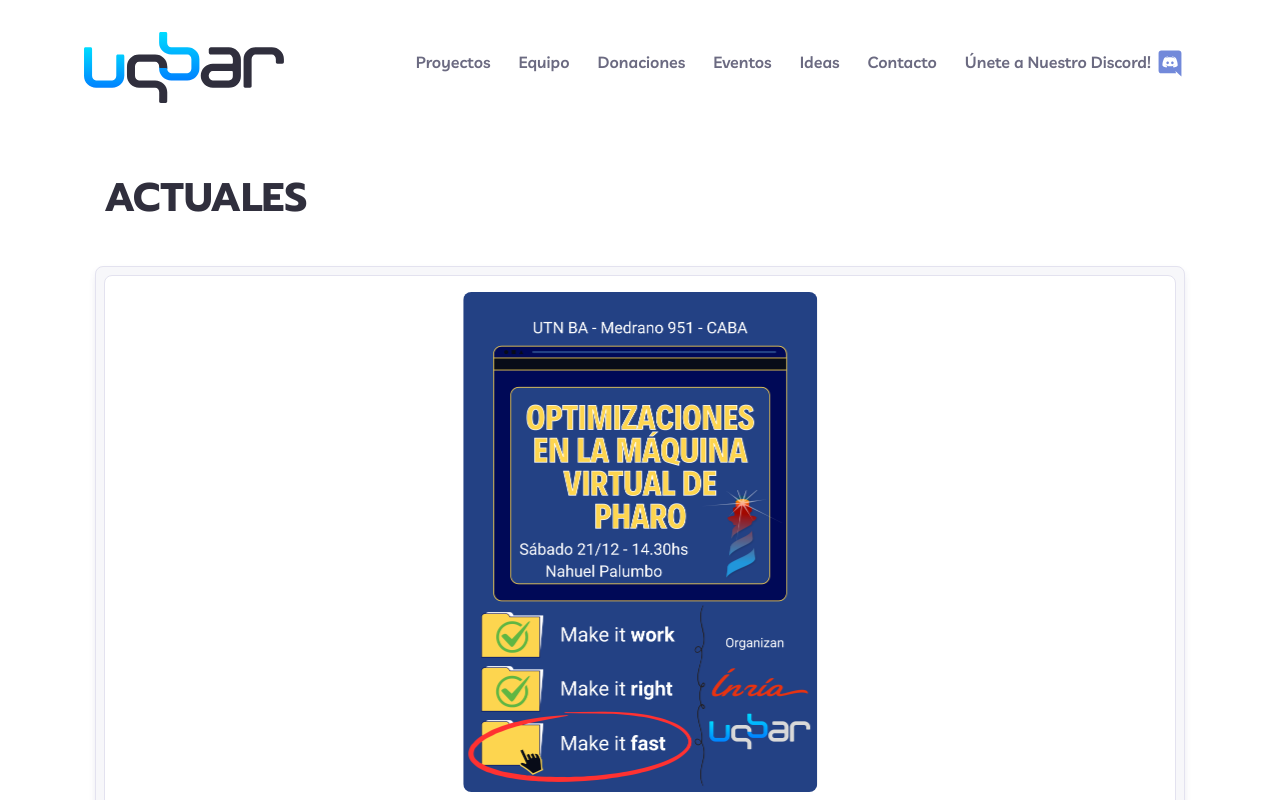
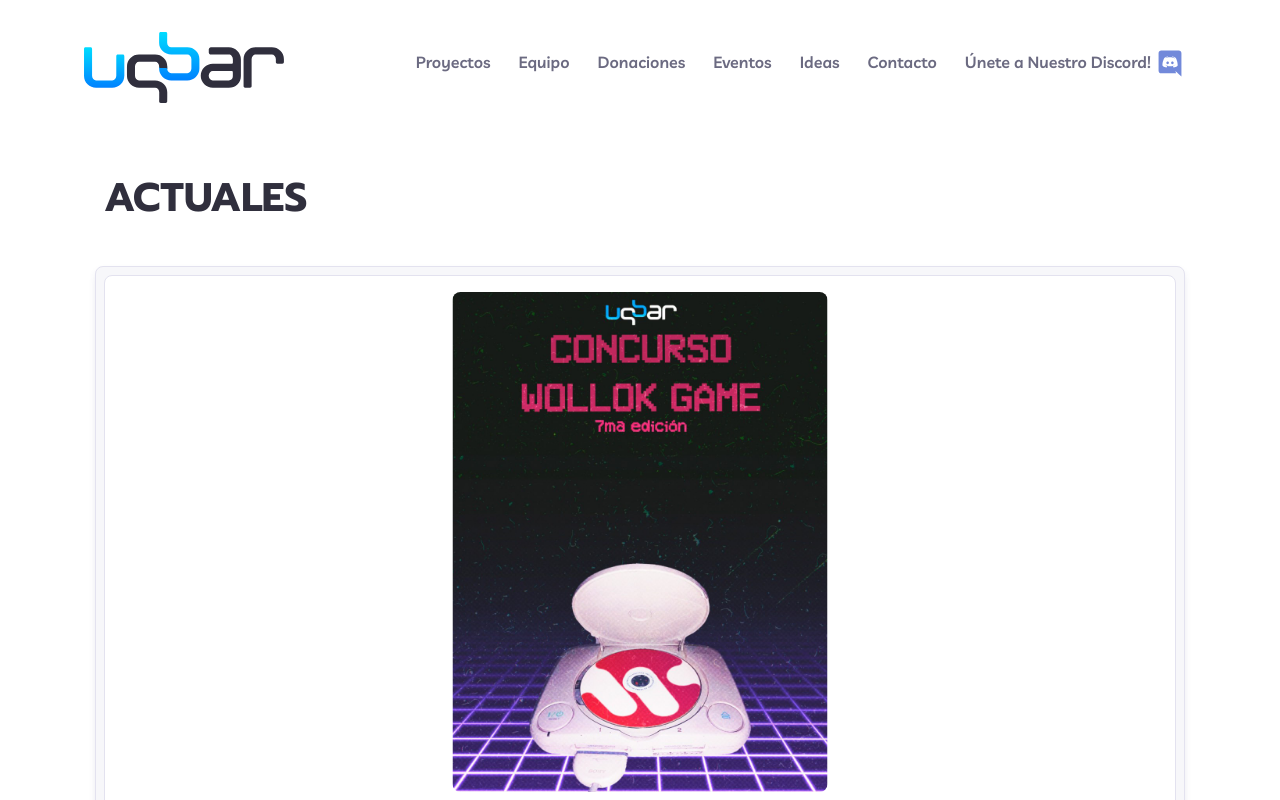
Before and after one commit to uqbar-project/uqbar-landing, a React (Create React App) app: page /#/eventos in a window 1280 px wide. Shown: the top 800 px of the page. Built offline with nearby package versions, Linux system fonts and the light colour scheme.

Commit message:
Concurso 2025

```diff
--- a/src/components/eventos/Index.js
+++ b/src/components/eventos/Index.js
@@ -1,33 +1,31 @@
-import React from "react"
 import UqbarCard from "../utils/UqbarCard.js"
 import UqbarCardGrid from "../utils/UqbarCardGrid.js"
 import concursoWollokGame2019 from "./imgs/concurso-wollok-game-2019.jpg"
-import concursoWollokGame2020 from "./imgs/votacion-concurso-wollok-game-2020.jpg"
 import concursoWollokGame2021 from "./imgs/concurso-wollok-game-2021.png"
 import concursoWollokGame2022 from "./imgs/concurso-wollok-game-2022.png"
 import concursoWollokGame2023 from "./imgs/concurso-wollok-game-2023.png"
 import concursoWollokGame2024 from "./imgs/concurso-wollok-game-2024.png"
-import jornadasDocentes from "./imgs/jornadas-docentes.jpg"
+import concursoWollokGame2025 from "./imgs/concurso-wollok-game-2025.jpg"
 import convocatoriaDocente from "./imgs/convocatoria-docente.jpeg"
 import encuentroVirtual from "./imgs/encuentro-virtual.jpg"
+import jornadasDocentes from "./imgs/jornadas-docentes.jpg"
+import maquinasVirtuales2022 from "./imgs/maquinas-virtuales-2022.jpg"
+import pharoOptimizations2024 from "./imgs/pharo-optimizations-2024.png"
+import softwareLibre2022 from "./imgs/software-libre-2022.jpg"
 import ultimoEvento2020 from "./imgs/ultimo-evento-2020.jpg"
 import ultimoEvento2021 from "./imgs/ultimo-evento-2021.jpg"
-import softwareLibre2022 from "./imgs/software-libre-2022.jpg"
-import maquinasVirtuales2022 from "./imgs/maquinas-virtuales-2022.jpg"
-import pharoOptimizations2024 from "./imgs/pharo-optimizations-2024.png"
 import unahurTic from "./imgs/unahur-tic.jpeg"
 import uqbarLogo from "./imgs/uqbar.png"
+import concursoWollokGame2020 from "./imgs/votacion-concurso-wollok-game-2020.jpg"
 
 export function EventosActuales() {
   return (
     <UqbarCardGrid>
       <UqbarCard
-        link="https://discord.gg/jPMTCwZG3f"
-        projectLogo={pharoOptimizations2024}
-        projectName="Optimizaciones en la Máquina Virtual de Pharo"
-        projectDescription={<>
-        Nahuel vino de Francia para comentarnos cómo hace <a href="https://pharo.org/" target="_blank" rel="noopener noreferrer">Pharo</a> para ser eficiente ejecutando programas orientados a objetos. Nos presentará las optizaciones tradicionales en la industria y algunos de los experimentos que está haciendo con el equipo de la Máquina Virtual del lenguaje, en Inria.
-        </>}
+        link="https://docs.google.com/document/d/e/2PACX-1vRP4cpaTBdel3Yrc6E9V6ia1NZTf31ufxa9D7wQ4msj5QjdZZJD0xXmUSVOzpjjhQ/pub"
+        projectLogo={concursoWollokGame2025}
+        projectName="Concurso Wollok Game 2025"
+        projectDescription="Nos volvemos a encontrar en la ya 7ma edición del Concurso de Wollok Game. Esta vez con nuevo formato, les invitamos a presentar sus juegos y tanto el jurado como el público presente definirán los ganadores en vivo. Venite con tu juego y/o a jugar los juegos hechos en Wollok de este año. ¡Hasta pronto!"
       />
     </UqbarCardGrid>
   )
@@ -40,12 +38,23 @@ export default function Eventos() {
       <EventosActuales />
 
       <h2>2024</h2>
+      <UqbarCardGrid>
+        <UqbarCard
+          link="https://discord.gg/jPMTCwZG3f"
+          projectLogo={pharoOptimizations2024}
+          projectName="Optimizaciones en la Máquina Virtual de Pharo"
+          projectDescription={<>
+            Nahuel vino de Francia para comentarnos cómo hace <a href="https://pharo.org/" target="_blank" rel="noopener noreferrer">Pharo</a> para ser eficiente ejecutando programas orientados a objetos. Nos presentará las optizaciones tradicionales en la industria y algunos de los experimentos que está haciendo con el equipo de la Máquina Virtual del lenguaje, en Inria.
+          </>}
+        />
+
         <UqbarCard
           link="https://docs.google.com/document/d/e/2PACX-1vS_--XeP1h6wVm6TB4NXwsV9_-w5Dvo9iXNU_kW83Q_vmvtmSEfGLl6MqQU0ejZq8CpNqI3dNHgSxui/pub"
           projectLogo={concursoWollokGame2024}
           projectName="Concurso Wollok Game 2024"
           projectDescription="Ya se viene la 6ta edición el evento más esperado por la comunidad: el Concurso de Wollok Game. Con ediciones cada vez más épicas, les invitamos a mandar sus juegos, votar a sus favoritos y llevarse premios piolas en un encuentro lleno de sorpresas. ¡Nos vemos pronto!"
         />
+      </UqbarCardGrid>
 
       <h2>2023</h2>
       <UqbarCard
```
Also changed, not shown: src/components/eventos/imgs/concurso-wollok-game-2025.jpg (added). Lines whose indentation alone changed are shown as unchanged.
